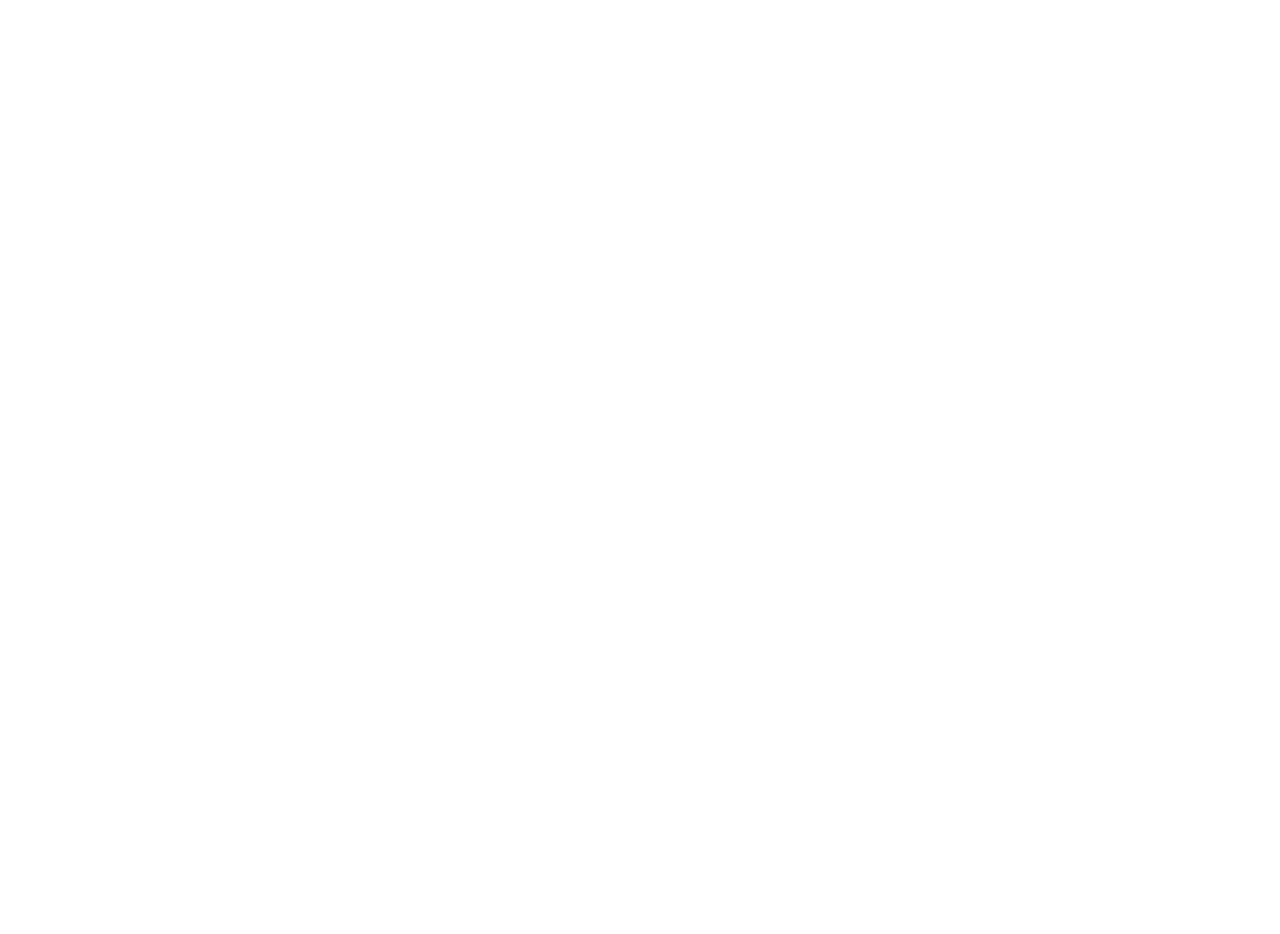
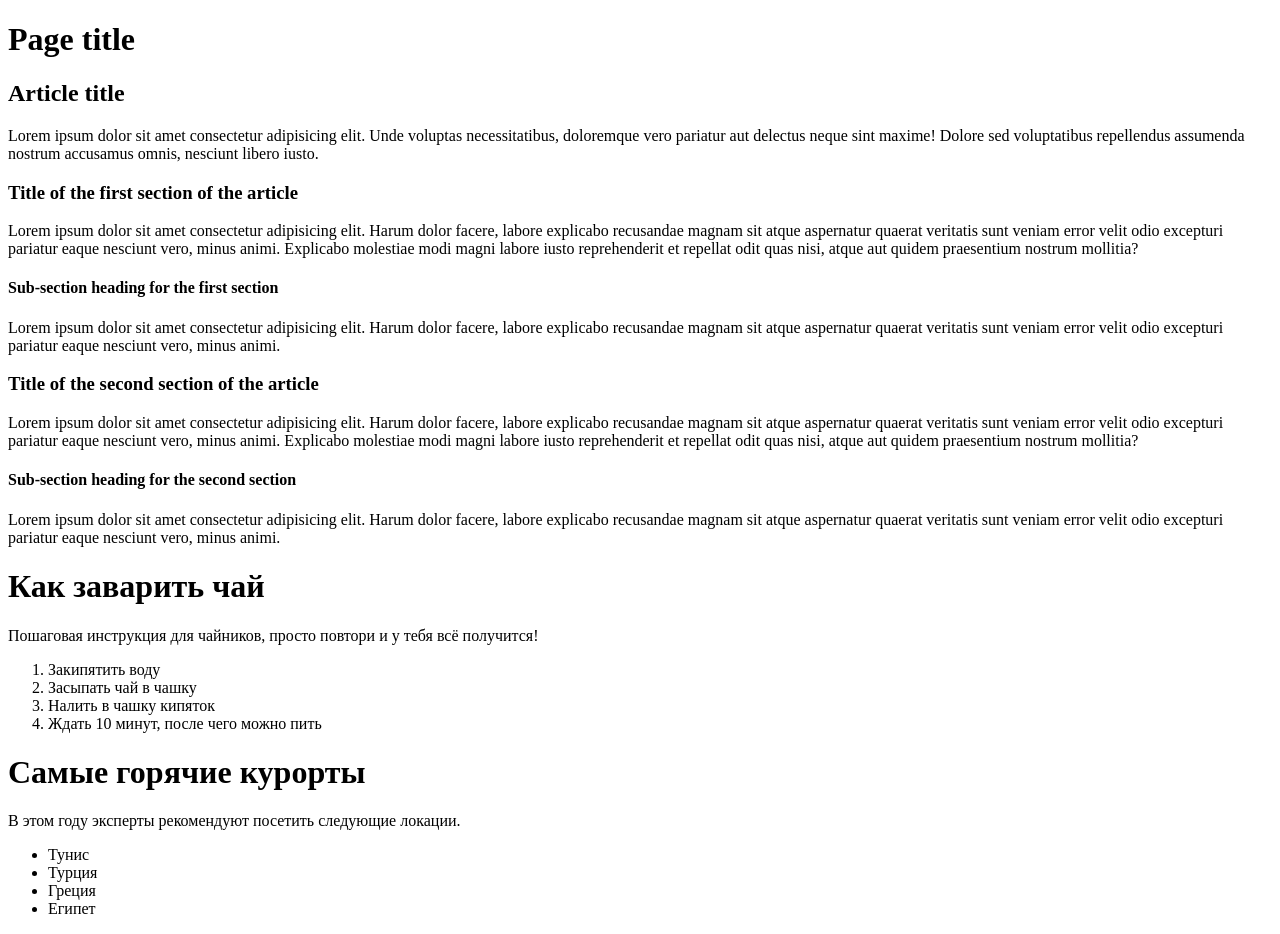
Before and after one commit to IvaZach/tutorial, a plain HTML site: page index.html in a window 1280 px wide. Before the commit the page ends 800 px from the top, so only its background shows below. Drawn offline with Linux system fonts and the light colour scheme.

Commit message:
Изменения body

```diff
--- a/index.html
+++ b/index.html
@@ -7,6 +7,64 @@
     <title>Git rules!</title>
 </head>
 <body>
+    <h1>Page title</h1>
 
+<h2>Article title</h2>
+<p>
+  Lorem ipsum dolor sit amet consectetur adipisicing elit. Unde voluptas
+  necessitatibus, doloremque vero pariatur aut delectus neque sint maxime!
+  Dolore sed voluptatibus repellendus assumenda nostrum accusamus omnis,
+  nesciunt libero iusto.
+</p>
+
+<h3>Title of the first section of the article</h3>
+<p>
+  Lorem ipsum dolor sit amet consectetur adipisicing elit. Harum dolor facere,
+  labore explicabo recusandae magnam sit atque aspernatur quaerat veritatis sunt
+  veniam error velit odio excepturi pariatur eaque nesciunt vero, minus animi.
+  Explicabo molestiae modi magni labore iusto reprehenderit et repellat odit
+  quas nisi, atque aut quidem praesentium nostrum mollitia?
+</p>
+
+<h4>Sub-section heading for the first section</h4>
+<p>
+  Lorem ipsum dolor sit amet consectetur adipisicing elit. Harum dolor facere,
+  labore explicabo recusandae magnam sit atque aspernatur quaerat veritatis sunt
+  veniam error velit odio excepturi pariatur eaque nesciunt vero, minus animi.
+</p>
+
+<h3>Title of the second section of the article</h3>
+<p>
+  Lorem ipsum dolor sit amet consectetur adipisicing elit. Harum dolor facere,
+  labore explicabo recusandae magnam sit atque aspernatur quaerat veritatis sunt
+  veniam error velit odio excepturi pariatur eaque nesciunt vero, minus animi.
+  Explicabo molestiae modi magni labore iusto reprehenderit et repellat odit
+  quas nisi, atque aut quidem praesentium nostrum mollitia?
+</p>
+
+<h4>Sub-section heading for the second section</h4>
+<p>
+  Lorem ipsum dolor sit amet consectetur adipisicing elit. Harum dolor facere,
+  labore explicabo recusandae magnam sit atque aspernatur quaerat veritatis sunt
+  veniam error velit odio excepturi pariatur eaque nesciunt vero, minus animi.
+</p>
+<h1>Как заварить чай</h1>
+<p>Пошаговая инструкция для чайников, просто повтори и у тебя всё получится!</p>
+
+<ol>
+  <li>Закипятить воду</li>
+  <li>Засыпать чай в чашку</li>
+  <li>Налить в чашку кипяток</li>
+  <li>Ждать 10 минут, после чего можно пить</li>
+</ol>
+<h1>Самые горячие курорты</h1>
+<p>В этом году эксперты рекомендуют посетить следующие локации.</p>
+
+<ul>
+  <li>Тунис</li>
+  <li>Турция</li>
+  <li>Греция</li>
+  <li>Египет</li>
+</ul>
 </body>
 </html>
```
